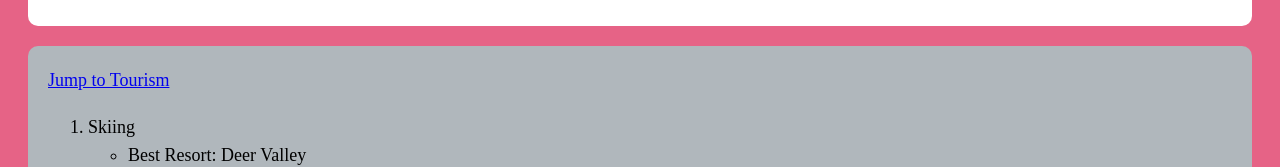
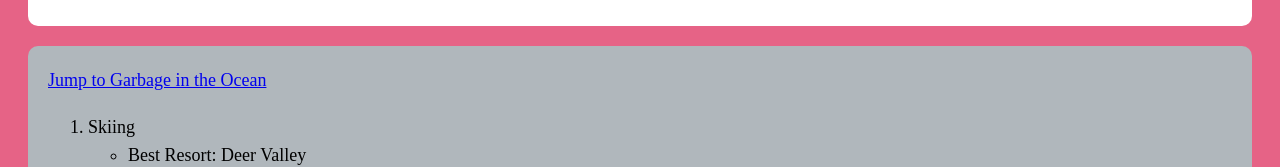
Before and after one commit to evaaccc/is-project, a plain HTML site: page scratch.html in a window 1280 px wide. Shown: the part 231-398 px from the top of the page. Drawn offline with Linux system fonts and the light colour scheme.

Commit message:
Update scratch.html

```diff
--- a/scratch.html
+++ b/scratch.html
@@ -27,7 +27,7 @@
         <h1>Hobbies</h1>
         </div>
     <div class="mainbody">
-        <a href="#tourism">Jump to Tourism</a>
+        <a href="#tourism">Jump to Garbage in the Ocean</a>
         <ol>
             <li>Skiing</li>
             <ul>
```
